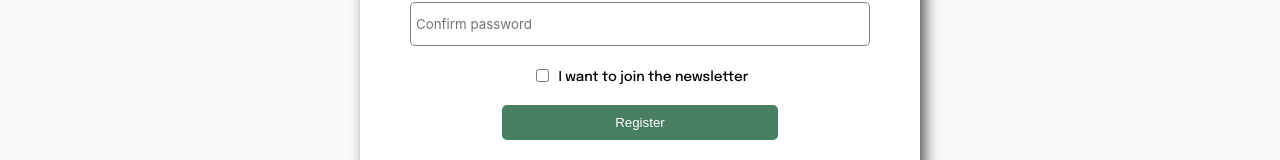
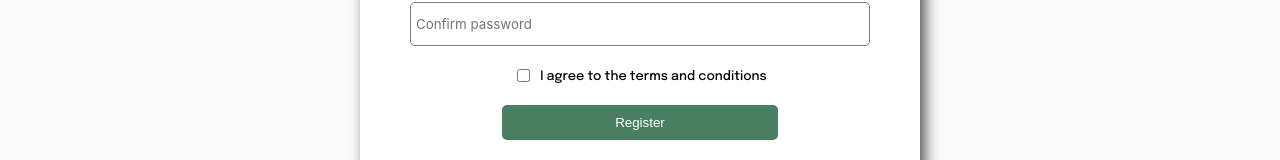
Before and after one commit to smarist/snap-app, a React (Create React App) app: page /Register in a window 1280 px wide. Shown: the part 403-563 px from the top of the page. Built offline with nearby package versions, Linux system fonts and the light colour scheme.

Commit message:
made some changes

```diff
--- a/src/Pages/Register.js
+++ b/src/Pages/Register.js
@@ -74,7 +74,7 @@ export default function Register() {
                             checked= {formData.okayToEmail}
 
                         />
-                        <label htmlFor="okayToEmail" className="small">I want to join the newsletter</label>
+                        <label htmlFor="okayToEmail" className="small">I agree to the terms and conditions</label>
                     </div>
                     <button
                         className="form--submit"
--- a/src/css/register.css
+++ b/src/css/register.css
@@ -42,7 +42,7 @@
 
   .small{
       margin-top: 0.25rem;
-      font-size: 0.85rem;
+      font-size: 0.8rem;
       align-self: flex-start;
   }
   .form {
```
